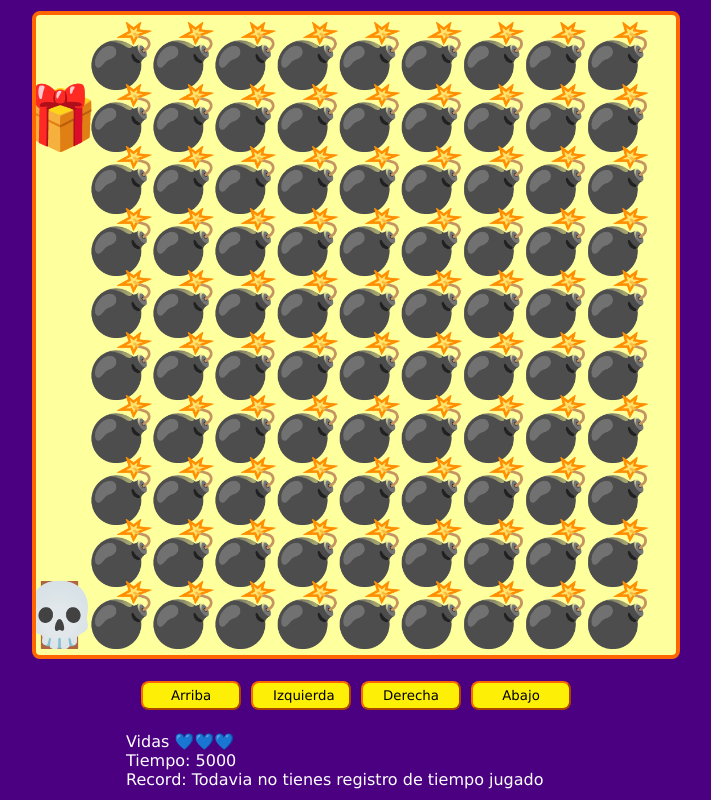
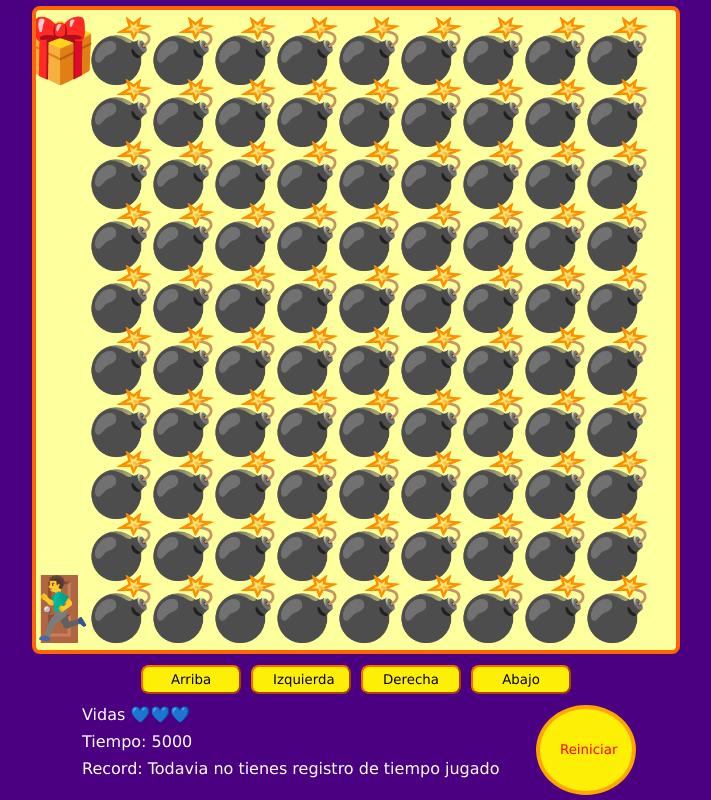
Before and after one commit to Efrexz/Js-practico-videoJuego, a plain HTML site: page index.html in a window 1280 px wide. Shown: the whole page, without its empty margins (284-995 px from the left). Drawn offline with Linux system fonts and the light colour scheme.

Commit message:
detalles finales del jueguito jeje

```diff
--- a/index.html
+++ b/index.html
@@ -16,13 +16,19 @@
 <button id="right">Derecha</button>
 <button id="down">Abajo</button>
 </div>
-<div class="messages">
+<div class="info-container">
+    <div class="messages">
+    <p>Vidas <span id="vidas"> </span></p>
+    <p>Tiempo: <span id="tiempo"> </span></p>
+    <p>Record: <span id="record"></span></p>
+    <p id="resultado"></p>
+    </div>
+    <div class="btn-reinicio">
+        <button class="reiniciar">Reiniciar</button>
+    </div>
 
-<p>Vidas <span id="vidas"> </span></p>
-<p>Tiempo: <span id="tiempo"> </span></p>
-<p>Record: <span id="record"></span></p>
-<p id="resultado"></p>
 </div>
+
 </div>
 <script src="./maps.js"></script>
 <script src="./script.js"></script>
--- a/maps.js
+++ b/maps.js
@@ -8,7 +8,7 @@ const emojis = {
     'O': '🚪',
     'X': '💣',
     'I': '🎁',
-    'PLAYER': '💀',
+    'PLAYER': '🏃‍♂️',
     'BOMB_COLLISION': '🔥',
     'GAME_OVER': '👎',
     'WIN': '🏆',
@@ -18,8 +18,8 @@ const emojis = {
 
   const maps = [];
   maps.push(`
+    IXXXXXXXXX
     -XXXXXXXXX
-    IXXXXXXXXX
     -XXXXXXXXX
     -XXXXXXXXX
     -XXXXXXXXX
--- a/script.js
+++ b/script.js
@@ -21,9 +21,11 @@ const spanLives = document.querySelector("#vidas");
 const spanTime = document.querySelector("#tiempo");
 const spanRecord = document.querySelector("#record");
 const pResult = document.querySelector("#resultado");
+const btnReinicio = document.querySelector(".reiniciar");
 
 window.addEventListener("load",setCanvasSize);
 window.addEventListener("resize",renderMap);/*Este evento hace que cada vez que se adapte nuestro html por ejemplo con la consola se ejecute la funcion*/
+btnReinicio.addEventListener("click", reiniciarMapa);
 
 
 let canvasSize;
@@ -131,10 +133,10 @@ function setCanvasSize(){
         canvasSize = window.innerHeight * 0.8;
     }
     /*Luego de acuerdo al resultado del condicional modificamos el ancho y largo de nuevos canvas modificandole sus atributos*/
-    canvas.setAttribute("Width", canvasSize);
-    canvas.setAttribute("Height", canvasSize);
+    canvas.setAttribute("Width", Math.floor(canvasSize));
+    canvas.setAttribute("Height",  Math.floor(canvasSize));
 
-    iconSize = (canvasSize / 10)*0.97;/*Esto lo hacemos ya que deseamos que entren 10 iconos en nuestro canvas osea cada icono ocuparia el 10 % del canvas*/
+    iconSize = Math.floor((canvasSize / 10)*0.97);/*Esto lo hacemos ya que deseamos que entren 10 iconos en nuestro canvas osea cada icono ocuparia el 10 % del canvas le agrego el math.floor para poder quitarle tanto decimal y evitar errores*/
 
     renderMap()
 }
@@ -191,6 +193,7 @@ function levelLost(){
     renderMap();
 }
 function winGame(){
+    clearInterval(tiempoTranscurrido);
     let playerTime = Date.now() - tiempoDeInicio;
     if(record){
         if(record >= playerTime){
@@ -202,8 +205,6 @@ function winGame(){
     }else{
         record = localStorage.setItem("recordTime" , playerTime);
     }
-
-    clearInterval(tiempoTranscurrido);
     setTimeout(()=> {reiniciarMapa();
     showRecord()}, 5000);
 }
--- a/style.css
+++ b/style.css
@@ -41,6 +41,10 @@ body {
   button:not(:last-child) {
     margin-right: 10px;
   }
+  .info-container{
+    display: flex;
+    justify-content: space-between;
+  }
 
   .messages {
     display: flex;
@@ -55,8 +59,16 @@ body {
     margin: 0;
     width: 100%;
   }
+  .reiniciar{
+    text-align: center;
+    width: 100px;
+    height: 90px;
+    border: 4px orange solid;
+    border-radius: 100%;
+    color: red;
+  }
 
   @media (max-width: 440px) {
-    button { margin-top: 25px; }
+    button { margin-top: 5px; }
     #up, #down { margin-left: 100%; margin-right: 100%; }
   }
```
